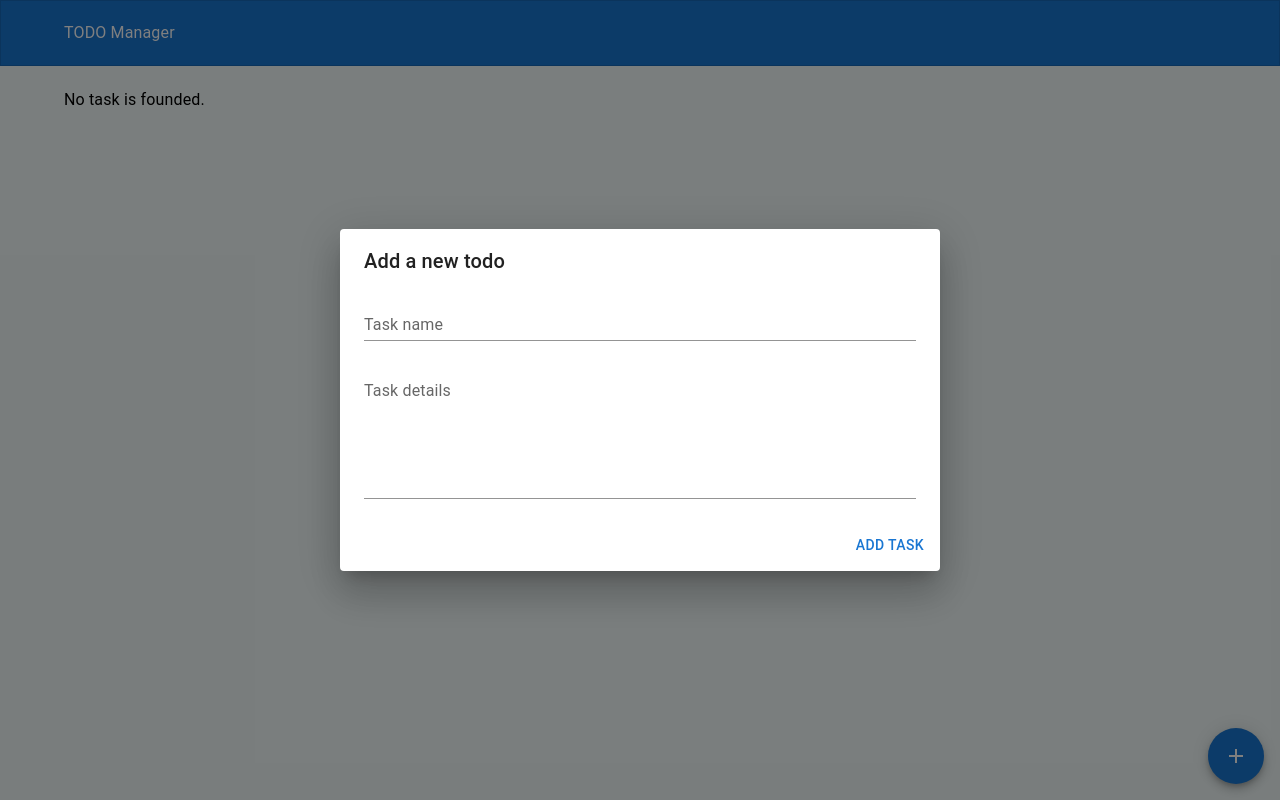
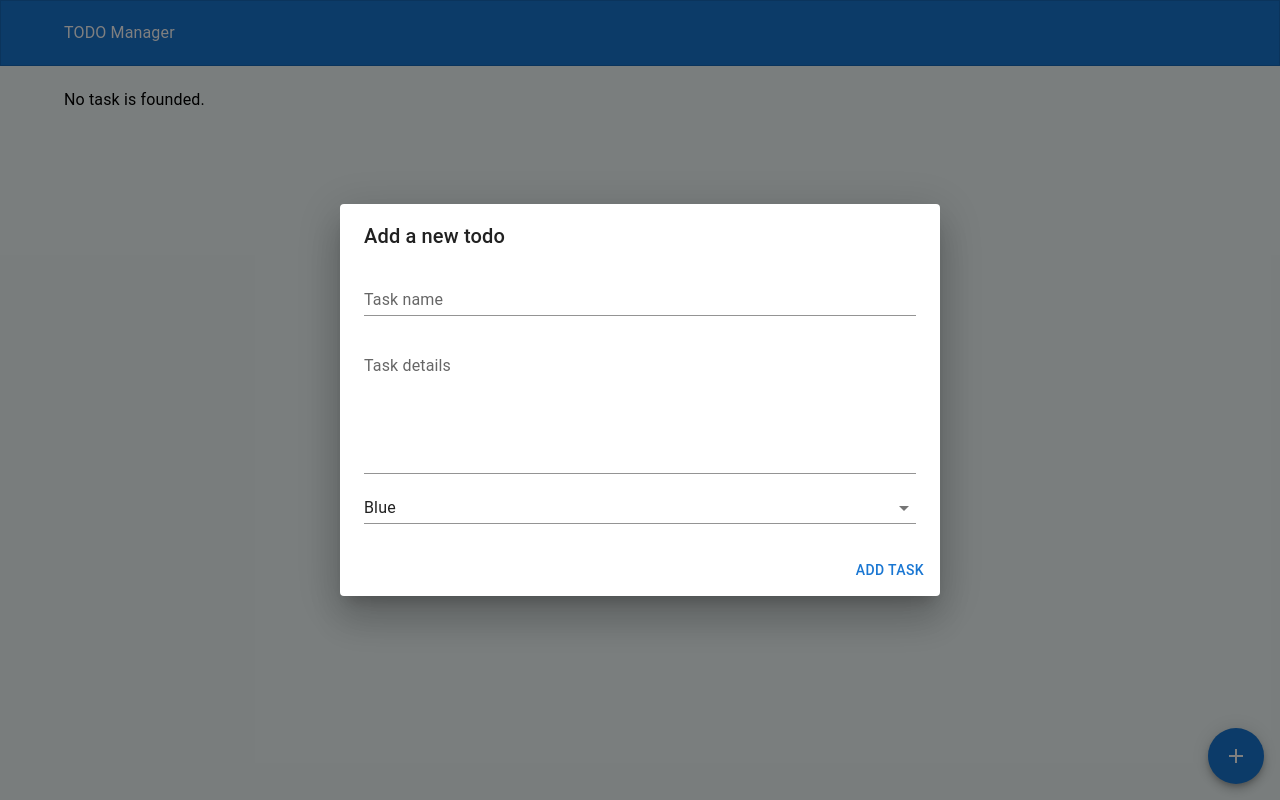
Before and after one commit to BlackIQ/react-redux-tutorial, a React (Create React App) app: page / in a window 1280 px wide. Both pictures are taken after a click on the button 1236 px from the left and 756 px from the top of the page. Built offline with nearby package versions, Linux system fonts and the light colour scheme.

Commit message:
Add select input with colors

```diff
--- a/src/components/add.jsx
+++ b/src/components/add.jsx
@@ -3,12 +3,15 @@ import {
 } from "react";
 
 import {
+    colors as Colors,
     Dialog,
     DialogTitle,
     DialogContent,
     DialogActions,
     Button,
     TextField,
+    Select,
+    MenuItem
 } from "@mui/material";
 
 import {
@@ -31,10 +34,40 @@ const AddTodoDialog = (props) => {
     const [taskName, setTaskName] = useState('');
     const [taskDetails, setTaskDetails] = useState('');
 
+    const [color, setColor] = useState(Colors.blue[500]);
+
+    const todoColors = [
+        {
+            color: Colors.blue[500],
+            name: "Blue"
+        },
+        {
+            color: Colors.green[500],
+            name: "Green"
+        },
+        {
+            color: Colors.red[500],
+            name: "Red"
+        },
+        {
+            color: Colors.purple[500],
+            name: "Purple"
+        },
+        {
+            color: Colors.yellow[500],
+            name: "Yellow"
+        },
+        {
+            color: Colors.orange[500],
+            name: "Orange"
+        }
+    ];
+
     const addTask = () => {
         const task = {
             name: taskName,
-            details: taskDetails
+            details: taskDetails,
+            color: color,
         }
 
         dispatch(addTodo(task));
@@ -68,6 +101,32 @@ const AddTodoDialog = (props) => {
                     fullWidth
                     multiline
                 />
+                <br />
+                <br />
+                <Select
+                    variant="standard"
+                    value={color}
+                    label="Color"
+                    size="medium"
+                    color="primary"
+                    onChange={(e) => setColor(e.target.value)}
+                    fullWidth
+                >
+                    {
+                        todoColors.map((color) => {
+                            return (
+                                <MenuItem
+                                    value={color.color}
+                                    sx={{
+                                        color: color.color
+                                    }}
+                                >
+                                    {color.name}
+                                </MenuItem>
+                            )
+                        })
+                    }
+                </Select>
             </DialogContent>
             <DialogActions>
                 <Button
```
